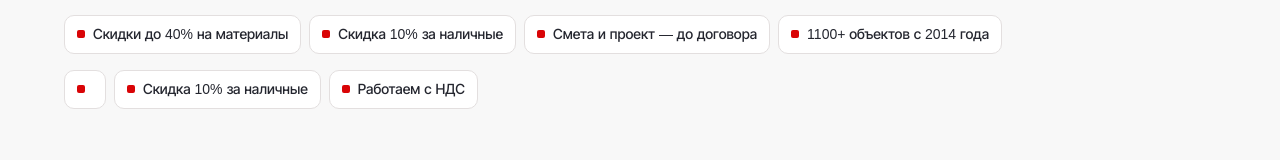
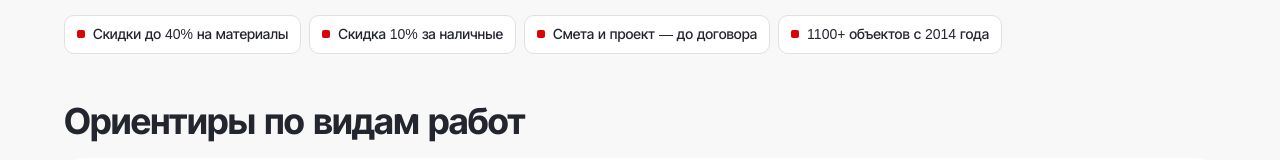
Before and after one commit to baikaltarget/fortes-los, a Next.js app: page /otoplenie/ceny in a window 1280 px wide. Shown: the part 328-488 px from the top of the page. Built offline with nearby package versions, Linux system fonts and the light colour scheme; no server answers; a web font is replaced by a local one.

Commit message:
Add files via upload

```diff
--- a/app/otoplenie/ceny/page.tsx
+++ b/app/otoplenie/ceny/page.tsx
@@ -28,11 +28,6 @@ export default function Page() {
         <h1>Цены на отопление в Иркутске</h1>
         <p className="mt-4 text-[18px] text-ink/85 max-w-[62ch]">Главная цифра — под ключ с оборудованием. Дом 120 м² с тёплым полом и котельной — 470 680 ₽, около 3 900 ₽ за м². Ниже ориентиры по видам работ и шесть реальных смет, чтобы было с чем сравнить.</p>
         <div className="mt-5 flex flex-wrap gap-2">{HEAT.hub.chips.map((c) => <span key={c} className="chip">{c}</span>)}</div>
-        <div className="mt-4 flex flex-wrap gap-2">
-          <span className="chip"><strong className="text-brand">{HEAT.hub.offerNote}</strong></span>
-          <span className="chip">Скидка 10% за наличные</span>
-          <span className="chip">Работаем с НДС</span>
-        </div>
 
         <h2 className="mt-12 mb-4">Ориентиры по видам работ</h2>
         <div className="card overflow-x-auto">
--- a/app/otoplenie/page.tsx
+++ b/app/otoplenie/page.tsx
@@ -24,7 +24,9 @@ export default function Page() {
         <div className="grid gap-4 lg:grid-cols-[1.15fr_1fr]">
           <div className="card p-6 md:p-10 shadow-card flex flex-col">
             <h1>{H.h1}</h1>
-            <p className="mt-4 text-[17px] leading-relaxed text-ink/85 max-w-[58ch]">{H.lead}</p>
+            <p className="mt-4 text-[17px] leading-relaxed text-ink/85 max-w-[58ch]">
+              {H.lead}
+            </p>
             <div className="mt-5 flex flex-wrap gap-2">{H.chips.map((c) => <span key={c} className="chip">{c}</span>)}</div>
             <div className="mt-auto pt-6 flex flex-wrap gap-3 items-center">
               <a href="#lead" className="btn-primary">Записаться на замер</a>
```
